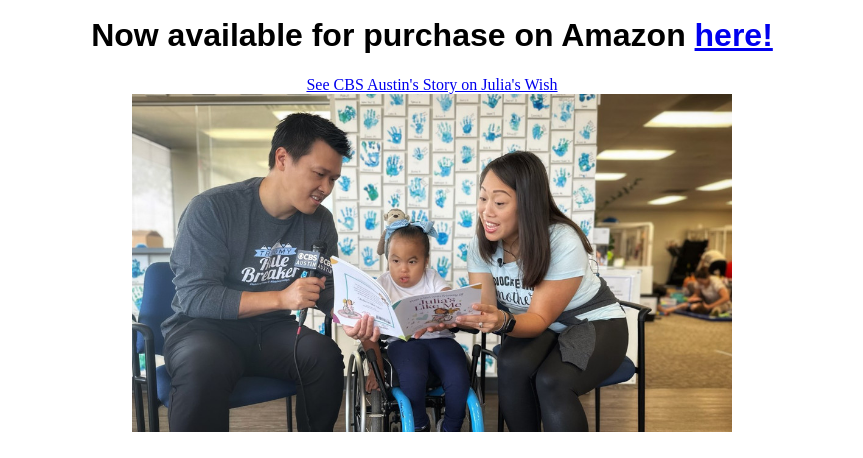
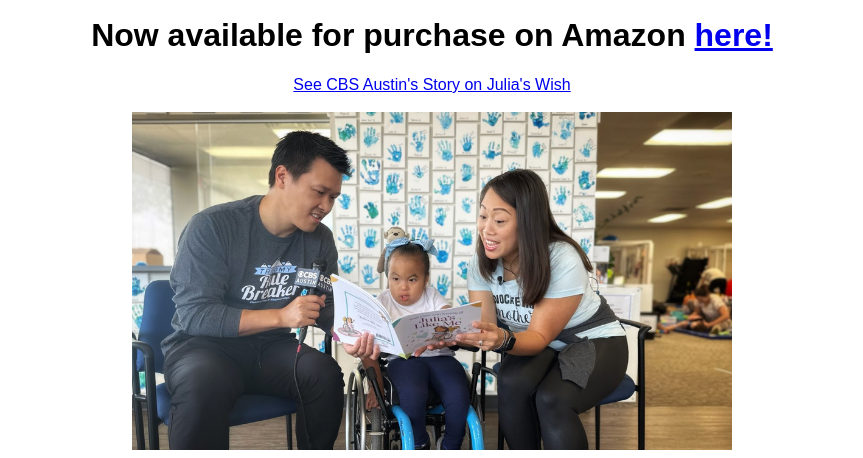
Before and after one commit to jasonchoe/juliaslikeme.com, a plain HTML site: page index.html in a window 1280 px wide. Shown: the part 830-1288 px from the top of the page, without its empty margins (208-1071 px from the left). Drawn offline with Linux system fonts and the light colour scheme.

Commit message:
Update index.html

```diff
--- a/index.html
+++ b/index.html
@@ -4,9 +4,9 @@
       <a href="https://a.co/d/8dnizSM"><img width=800 height=800 src="JLMwood.jpg"></a><br><br>
     <font face="Arial">
       <h1>Now available for purchase on Amazon <a href="https://a.co/d/8dnizSM">here!</a> </h1>
-      </font>
-      <a href="https://cbsaustin.com/news/local/julias-like-me-austin-6-year-old-gets-her-wish-to-be-in-a-book-thanks-to-make-a-wish-make-a-wish-central-and-south-texas-wish-granted-making-a-difference-julia-choe-napa-center-austin-trisomy-18#" alt="See CBS Austin's Story on Julia's Wish">See CBS Austin's Story on Julia's Wish<br>
+      <a href="https://cbsaustin.com/news/local/julias-like-me-austin-6-year-old-gets-her-wish-to-be-in-a-book-thanks-to-make-a-wish-make-a-wish-central-and-south-texas-wish-granted-making-a-difference-julia-choe-napa-center-austin-trisomy-18#" alt="See CBS Austin's Story on Julia's Wish">See CBS Austin's Story on Julia's Wish<br><br>
         <img src="cbscover.jpg" width="600" height="338"></a>
+    </font>
     </center>
   </body>
 </html>
```
